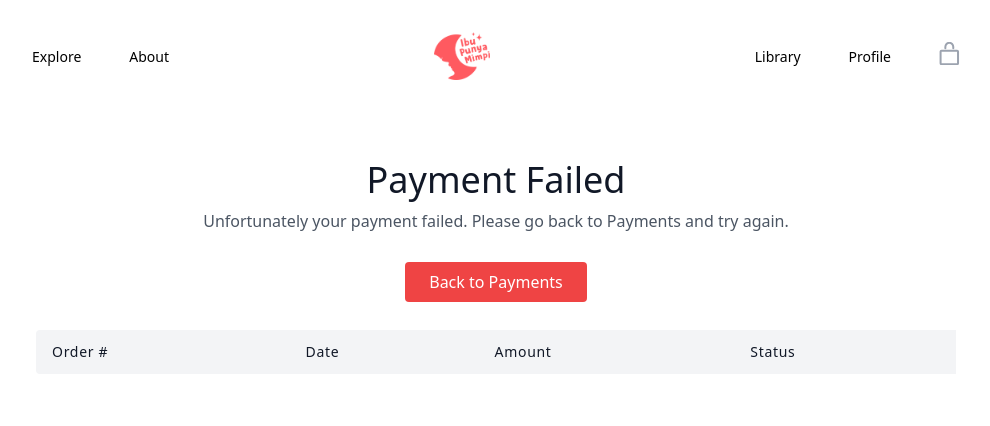
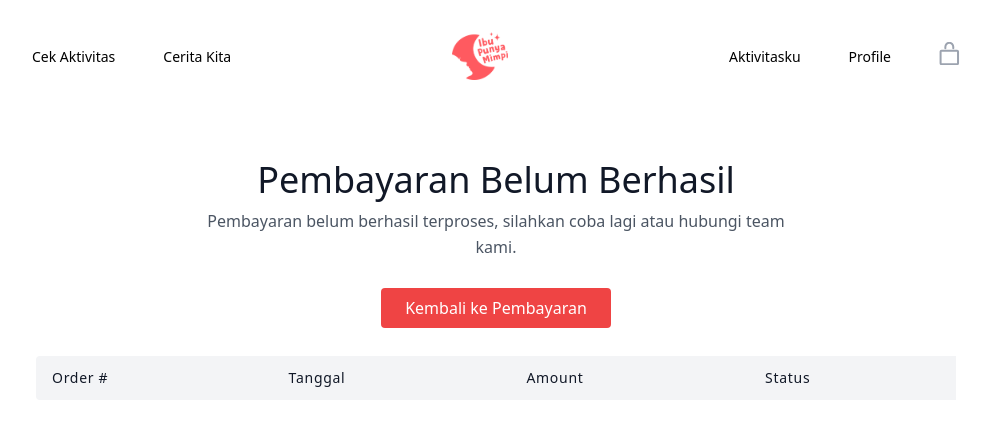
Before and after one commit to Ibupunyamimpi/ipm_learning, a Django app: page /order/success/ in a window 1280 px wide. Shown: the top 426 px of the page, without its empty margins (144-1134 px from the left). Run offline with Django 3.2, Linux system fonts and the light colour scheme; a user stored in the database is signed in; tables that the repository leaves empty hold one stand-in row (values such as "Sample post"); data that the repository does not hold is empty; some libraries are stand-ins or nearby versions.

Commit message:
translate to bahasa Indonesia v1

```diff
--- a/ipm_learning/templates/403.html
+++ b/ipm_learning/templates/403.html
@@ -3,7 +3,7 @@
 {% block title %}Forbidden (403){% endblock %}
 
 {% block content %}
-<h1>Forbidden (403)</h1>
+<h1>Alamat yang Ibu cari belum ada, coba kontak bu Mina (403)</h1>
 
-<p>{% if exception %}{{ exception }}{% else %}You're not allowed to access this page.{% endif %}</p>
+<p>{% if exception %}{{ exception }}{% else %}Alamat websitenya belum terdaftar bu.{% endif %}</p>
 {% endblock content %}
--- a/ipm_learning/templates/content/event_list.html
+++ b/ipm_learning/templates/content/event_list.html
@@ -12,7 +12,7 @@
         <div class="w-24 h-full bg-red-500"></div>
       </div>
       <div class="flex flex-wrap sm:flex-row flex-col py-6 mb-12">
-        <h1 class="sm:w-2/5 text-gray-900 font-medium title-font text-2xl mb-2 sm:mb-0">Events & Bootcamps</h1>
+        <h1 class="sm:w-2/5 text-gray-900 font-medium title-font text-2xl mb-2 sm:mb-0">Bekal untuk Ibu & Mini-bootcamp</h1>
       </div>
     </div>
     <div class="flex flex-wrap sm:-m-4 -mx-4 -mb-10 -mt-4">
--- a/ipm_learning/templates/navbar.html
+++ b/ipm_learning/templates/navbar.html
@@ -4,8 +4,8 @@
   <nav>
     <div class="flex justify-between items-center">
       <ul class="hidden lg:flex lg:mr-auto lg:items-center lg:w-auto lg:space-x-12">
-        <li><a class="text-sm font-medium hover:underline" href="{% url 'content:course-list' %}">Explore</a></li>
-        <li><a class="text-sm font-medium hover:underline" href="{% url 'about' %}">About</a></li>
+        <li><a class="text-sm font-medium hover:underline" href="{% url 'content:course-list' %}">Cek Aktivitas</a></li>
+        <li><a class="text-sm font-medium hover:underline" href="{% url 'about' %}">Cerita Kita</a></li>
       </ul>
 
       <a class="text-lg font-medium object-center" href="{% url 'home' %}">
@@ -21,11 +21,11 @@
     </div>
       <ul class="hidden lg:flex lg:ml-auto lg:items-center lg:w-auto lg:space-x-12">
         {% if request.user.is_authenticated %}
-        <li><a class="text-sm font-medium hover:underline" href="{% url 'content:course-library' %}">Library</a></li>
+        <li><a class="text-sm font-medium hover:underline" href="{% url 'content:course-library' %}">Aktivitasku</a></li>
         <li><a class="text-sm font-medium hover:underline" href="{% url 'users:detail' request.user.username %}">Profile</a></li>
         {% else %}
         <li>
-          <a class="inline-block py-3 px-8 text-sm leading-normal rounded border font-medium" href="{% url 'account_login' %}">Log in</a>
+          <a class="inline-block py-3 px-8 text-sm leading-normal rounded border font-medium" href="{% url 'account_login' %}">Masuk</a>
         </li>
         {% endif %}
         <li>
@@ -57,10 +57,10 @@
       </div>
       <div>
         <ul>
-          <li class="mb-1"><a class="block p-4 text-sm font-medium text-gray-900 hover:bg-gray-50 rounded" href="{% url 'content:course-list' %}">Explore</a></a></li>
+          <li class="mb-1"><a class="block p-4 text-sm font-medium text-gray-900 hover:bg-gray-50 rounded" href="{% url 'content:course-list' %}">Cek Aktivitas</a></a></li>
           <li class="mb-1"><a class="block p-4 text-sm font-medium text-gray-900 hover:bg-gray-50 rounded" href="{% url 'about' %}">About</a></li>
           {% if request.user.is_authenticated %}
-          <li class="mb-1"><a class="block p-4 text-sm font-medium text-gray-900 hover:bg-gray-50 rounded" href="{% url 'content:course-library' %}">Library</a></li>
+          <li class="mb-1"><a class="block p-4 text-sm font-medium text-gray-900 hover:bg-gray-50 rounded" href="{% url 'content:course-library' %}">Aktivitas Ibu</a></li>
           <li class="mb-1"><a class="block p-4 text-sm font-medium text-gray-900 hover:bg-gray-50 rounded" href="{% url 'users:detail' request.user.username %}">Profile</a></li>
           {% endif %}
         </ul>
@@ -68,7 +68,7 @@
 
       <div class="mt-auto">
         {% if not request.user.is_authenticated %}
-        <div class="pt-6"><a class="block mb-2 py-3 text-sm text-center leading-normal rounded border font-medium" href="{% url 'account_login' %}">Log in</a></div>
+        <div class="pt-6"><a class="block mb-2 py-3 text-sm text-center leading-normal rounded border font-medium" href="{% url 'account_login' %}">Masuk</a></div>
         {% endif %}
         <p class="mt-6 mb-4 text-sm text-center text-gray-500">
           <span></span>
--- a/ipm_learning/templates/order/success.html
+++ b/ipm_learning/templates/order/success.html
@@ -7,17 +7,17 @@
     <div class="flex justify-center flex-col text-center w-full mb-7">
 
       {% if payment.payment_status == 'SUCCESS' %}
-        <h1 class="sm:text-4xl text-3xl font-medium title-font mb-2 text-gray-900">Payment Success!</h1>
-        <p class="lg:w-2/3 mx-auto leading-relaxed text-base">Your order was successfully placed</p>
-        <a href="{% url 'content:course-library' %}" class="flex mx-auto ml-auto mt-7 text-white bg-red-500 border-0 py-2 px-6 focus:outline-none hover:bg-red-600 rounded">View in My Library</a>
+        <h1 class="sm:text-4xl text-3xl font-medium title-font mb-2 text-gray-900">Pembayaran berhasil!</h1>
+        <p class="lg:w-2/3 mx-auto leading-relaxed text-base">Order anda berhasil</p>
+        <a href="{% url 'content:course-library' %}" class="flex mx-auto ml-auto mt-7 text-white bg-red-500 border-0 py-2 px-6 focus:outline-none hover:bg-red-600 rounded">Cek di Aktivitas Ibu</a>
       {% elif payment.payment_status == 'PENDING' %}
-        <h1 class="sm:text-4xl text-3xl font-medium title-font mb-2 text-gray-900">Payment Pending</h1>
-        <p class="lg:w-2/3 mx-auto leading-relaxed text-base">Your payment is currently being processed and will let you know via email when it has been completed!</p>
-        <a href="{% url 'content:course-library' %}" class="flex mx-auto ml-auto mt-7 text-white bg-red-500 border-0 py-2 px-6 focus:outline-none hover:bg-red-600 rounded">Go to My Library</a>
+        <h1 class="sm:text-4xl text-3xl font-medium title-font mb-2 text-gray-900">Pembayaran pending</h1>
+        <p class="lg:w-2/3 mx-auto leading-relaxed text-base">Pembayaran anda sedang diproses, cek email untuk mendapatkan update mengenai pembayaran anda!</p>
+        <a href="{% url 'content:course-library' %}" class="flex mx-auto ml-auto mt-7 text-white bg-red-500 border-0 py-2 px-6 focus:outline-none hover:bg-red-600 rounded">Cek Aktivitas Ibu</a>
       {% else %}
-        <h1 class="sm:text-4xl text-3xl font-medium title-font mb-2 text-gray-900">Payment Failed</h1>
-        <p class="lg:w-2/3 mx-auto leading-relaxed text-base">Unfortunately your payment failed. Please go back to Payments and try again.</p>
-        <a href="{% url 'order:payment' %}" class="flex mx-auto ml-auto mt-7 text-white bg-red-500 border-0 py-2 px-6 focus:outline-none hover:bg-red-600 rounded">Back to Payments</a>
+        <h1 class="sm:text-4xl text-3xl font-medium title-font mb-2 text-gray-900">Pembayaran Belum Berhasil</h1>
+        <p class="lg:w-2/3 mx-auto leading-relaxed text-base">Pembayaran belum berhasil terproses, silahkan coba lagi atau hubungi team kami.</p>
+        <a href="{% url 'order:payment' %}" class="flex mx-auto ml-auto mt-7 text-white bg-red-500 border-0 py-2 px-6 focus:outline-none hover:bg-red-600 rounded">Kembali ke Pembayaran</a>
       {% endif %}
     </div>
 
@@ -28,7 +28,7 @@
         <thead>
           <tr>
             <th class="px-4 py-3 title-font tracking-wider font-medium text-gray-900 text-sm bg-gray-100 rounded-tl rounded-bl">Order #</th>
-            <th class="px-4 py-3 title-font tracking-wider font-medium text-gray-900 text-sm bg-gray-100">Date</th>
+            <th class="px-4 py-3 title-font tracking-wider font-medium text-gray-900 text-sm bg-gray-100">Tanggal</th>
             <th class="px-4 py-3 title-font tracking-wider font-medium text-gray-900 text-sm bg-gray-100">Amount</th>
             <th class="px-4 py-3 title-font tracking-wider font-medium text-gray-900 text-sm bg-gray-100">Status</th>
           </tr>
```
Also changed, not shown: ipm_learning/templates/content/course_detail.html (+6 -6 lines), ipm_learning/templates/content/course_library.html (+7 -7 lines), ipm_learning/templates/content/course_list.html (+5 -5 lines), ipm_learning/templates/content/snippets/quiz_questions.html (+6 -6 lines), ipm_learning/templates/order/order_list.html (+4 -4 lines), ipm_learning/templates/order/order_summary.html (+6 -6 lines), ipm_learning/templates/order/payment.html (+5 -5 lines), ipm_learning/templates/pages/home.html (+6 -6 lines), ipm_learning/templates/users/user_detail.html (+7 -7 lines).
